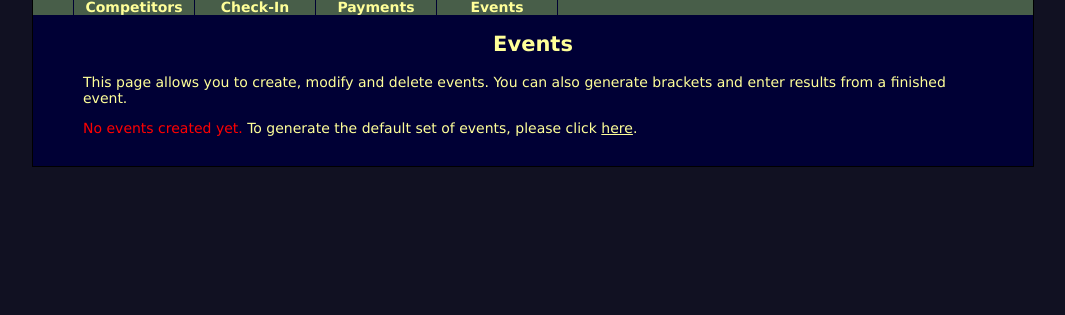
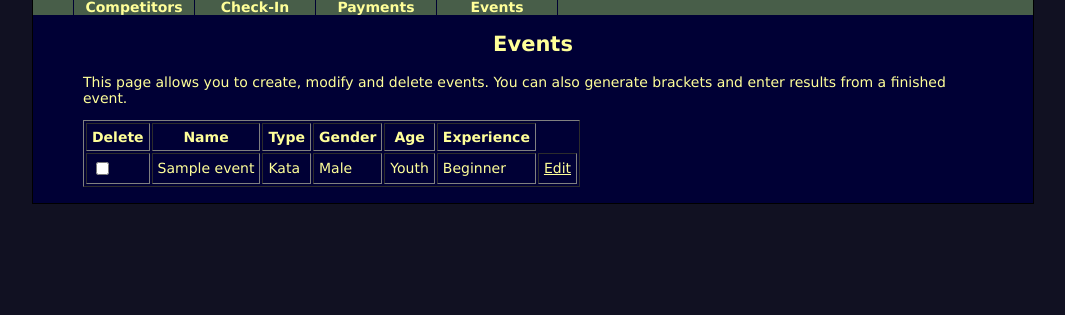
Before and after one commit to piotrf17/battleforboston, a Django app: page /tourny/events in a window 1280 px wide. Shown: the top 315 px of the page, without its empty margins (107-1172 px from the left). Run offline with Django 3.2, Linux system fonts and the light colour scheme; a user stored in the database is signed in; tables that the repository leaves empty hold one stand-in row (values such as "Sample post").

Commit message:
added a basic event detail view, changed models for events

```diff
--- a/tourny/admin.py
+++ b/tourny/admin.py
@@ -1,7 +1,9 @@
 # Register our models to be viewable in the admin interface.
 
 from django.contrib import admin
-from tourny.models import Payment,Person
+from tourny.models import *
 
 admin.site.register(Payment)
 admin.site.register(Person)
+admin.site.register(Team)
+admin.site.register(Event)
--- a/tourny/models.py
+++ b/tourny/models.py
@@ -110,12 +110,24 @@ class Person(models.Model):
     else:
       return today.year - self.dob.year + 1
 
+  def age_division(self):
+    if self.college_age:
+      return 'C'
+    if self.age() > 25:
+      return 'O'
+    elif self.age() > 18:
+      return 'C'
+    else:
+      return 'Y'
 
 class Team(models.Model):
   """A team of people that compete in an event."""
 
   name = models.CharField(max_length=100)
   members = models.ManyToManyField(Person)
+
+  def __unicode__(self):
+    return self.name
 
 
 class Event(models.Model):
@@ -129,7 +141,9 @@ class Event(models.Model):
 
   EVENT_TYPE_CHOICES = (
     ('A', 'Kata'),
+    ('B', 'Team Kata'),
     ('U', 'Kumite'),
+    ('V', 'Team Kumite'),
     ('B', 'Boston Battle'),
   )
 
@@ -158,18 +172,10 @@ class Event(models.Model):
   age = models.CharField(max_length=1, choices=AGE_CHOICES)
   experience = models.CharField(max_length=1, choices=EXPERIENCE_CHOICES)
 
-  class Meta:
-    abstract = True
-
-
-class IndividualEvent(Event):
-  """An event for individual competitors."""
-
   competitors = models.ManyToManyField(Person)
 
+  team_size = models.IntegerField(default=3)
+  teams = models.ManyToManyField(Team)
 
-class TeamEvent(Event):
-  """An event for teams."""
-
-  team_size = models.IntegerField(default=3)
-  competitors = models.ManyToManyField(Team)
+  def __unicode__(self):
+    return self.name
--- a/tourny/templates/tourny/events.html
+++ b/tourny/templates/tourny/events.html
@@ -8,11 +8,49 @@
   generate brackets and enter results from a finished event.</p>
 
 {% if events %}
+<table cellpadding="5" border="1">
+  <tr>
+    <th>Delete</th>
+    <th>Name</th>
+    <th>Type</th>
+    <th>Gender</th>
+    <th>Age</th>
+    <th>Experience</th>
+  </tr>
+  {% for event in events %}
+  <tr>
+    <td><input type="checkbox" name="delete" value="{{ event.pk }}"/></td>
+    <td>{{ event.name }}</td>
+    <td>
+      {% if event.event_type == 'A' %}Kata{% endif %}
+      {% if event.event_type == 'U' %}Kumite{% endif %}
+      {% if event.event_type == 'B' %}Boston Battle{% endif %}
+    </td>
+    <td>
+      {% if event.gender == 'M' %}Male{% endif %}
+      {% if event.gender == 'F' %}Female{% endif %}
+      {% if event.gender == 'B' %}Both{% endif %}
+    </td>
+    <td>
+      {% if event.age == 'Y' %}Youth{% endif %}
+      {% if event.age == 'C' %}College{% endif %}
+      {% if event.age == 'O' %}Older{% endif %}
+      {% if event.age == 'N' %}College & Older{% endif %}
+      {% if event.age == 'A' %}All{% endif %}
+    </td>
+    <td>
+      {% if event.experience == 'B' %}Beginner{% endif %}
+      {% if event.experience == 'I' %}Intermediate{% endif %}
+      {% if event.experience == 'A' %}Advanced{% endif %}
+      {% if event.experience == 'L' %}All{% endif %}
+    </td>
+    <td><a href="{% url 'tourny:event_detail' event.pk %}">Edit</a></td>
+  </tr>
+  {% endfor %}
+</table>
 {% else %}
-  <p><span class="error">No events created yet.</span>  To generate the default set of events, please
-    click <a href="{% url 'tourny:generate_default_events' %}">here</a>.</p>
+<p><span class="error">No events created yet.</span>  To generate the default set of events, please click <a href="{% url 'tourny:generate_default_events' %}">here</a>.</p>
 {% endif %}
-
 <br>
 
 {% endblock %}
--- a/tourny/urls.py
+++ b/tourny/urls.py
@@ -19,4 +19,5 @@ urlpatterns = patterns('',
   url(r'^events$', views.event_list, name='event_list'),
   url(r'^events/gen_default$', views.generate_default_events,
       name='generate_default_events'),
+  url(r'^events/(?P<event_id>\d+)$', views.event_detail, name='event_detail')
 )
--- a/tourny/views.py
+++ b/tourny/views.py
@@ -7,8 +7,8 @@ from django.shortcuts import get_object_or_404, render
 from django.template.loader import get_template
 from django.template import Context
 
+from tourny import models as m
 from tourny.forms import PersonForm, PaymentForm
-from tourny.models import Payment, Person
 
 ###################################################################
 # Registration Components.
@@ -62,14 +62,14 @@ def checkin(request):
   if request.method == 'POST':
     # Process waivers silently.
     for pk in request.POST.getlist('waiver'):
-      person = Person.objects.get(pk=pk)
+      person = m.Person.objects.get(pk=pk)
       person.waiver = True
       person.save()
     # If there are payments, we go to another page to process the payment.
     if len(request.POST.getlist('paid')):
       return accept_payment(request)
   competitors = []
-  for competitor in Person.objects.all():
+  for competitor in m.Person.objects.all():
     if competitor.paid == False or competitor.waiver == False:
       competitors.append(competitor)
   context = {'competitors' : competitors}
@@ -86,7 +86,7 @@ def accept_payment(request):
   competitors = []
   cost_per_competitor = 25   # TODO(piotrf): don't hardcode the cost.
   for pk in request.POST.getlist('paid'):
-    competitors.append(Person.objects.get(pk=pk))
+    competitors.append(m.Person.objects.get(pk=pk))
   estimated_cost = cost_per_competitor * len(competitors)
 
   if 'amount' in request.POST:
@@ -111,13 +111,13 @@ def accept_payment(request):
 
 @login_required
 def payment_list(request):
-  context = {'payments' : Payment.objects.all()}
+  context = {'payments' : m.Payment.objects.all()}
   return render(request, 'tourny/payments.html', context)
 
 
 @login_required
 def payment_detail(request, payment_id):
-  payment = get_object_or_404(Payment, pk=payment_id)
+  payment = get_object_or_404(m.Payment, pk=payment_id)
   context = {'payment': payment,
              'competitors': payment.person_set.all()}
   return render(request, 'tourny/payment_detail.html', context)
@@ -126,7 +126,7 @@ def payment_detail(request, payment_id):
 @login_required
 def competitor_list(request):
   """Summarized view of competitors."""
-  competitors = Person.objects.all()
+  competitors = m.Person.objects.all()
   context = {'competitors' : competitors}
   return render(request, 'tourny/competitors.html', context)
 
@@ -147,8 +147,7 @@ def event_list(request):
 
   Provides a list of events and gives controls to create, open, edit
   and delete events."""
-  events = []
-  context = {'events' : events}
+  context = {'events' : m.Event.objects.all()}
   return render(request, 'tourny/events.html', context)
 
 
@@ -158,4 +157,49 @@ def generate_default_events(request):
 
   Create a predefined set of events, and prepopulate based on event
   characteristics."""
+  # Individual Kumite events.
+  for gender in ['M', 'F']:
+    for age in ['Y', 'C', 'O']:
+      for experience in ['B', 'I', 'A']:
+        m.Event.objects.create(name='Default',
+                               event_type='U',
+                               gender=gender,
+                               age=age,
+                               experience=experience)
+  # Individual Kata events.
+  for age in ['Y', 'N']:
+    for experience in ['B', 'I', 'A']:
+      m.Event.objects.create(name='Default',
+                             event_type='A',
+                             gender='B',
+                             age=age,
+                             experience=experience)
   return HttpResponseRedirect('../events')
+
+
+@login_required
+def event_detail(request, event_id):
+  event = get_object_or_404(m.Event, pk=event_id)
+  competitors = []
+  # Filter by event type and experience level.
+  # TODO(piotrf): handle event experience level of "All"
+  if event.event_type == 'A':
+    competitors = m.Person.objects.filter(kata=event.experience)
+  elif event.event_type == 'U':
+    competitors = m.Person.objects.filter(kumite=event.experience)
+  else:
+    return HttpResponseRedirect('../events')
+  # Filter by gender.
+  if event.gender != 'B':
+    competitors = competitors.filter(gender=event.gender)
+  # Filter by age.
+  filtered_competitors = []
+  for competitor in competitors:
+    if (event.age == 'A' or
+        event.age == competitor.age_division() or
+        (event.age == 'N' and (competitor.age_division() == 'C' or
+                               competitor.age_division() == 'O'))):
+      filtered_competitors.append(competitor)
+  context = {'event': event,
+             'competitors': filtered_competitors}
+  return render(request, 'tourny/event_detail.html', context)
```
Also changed, not shown: tourny/templates/tourny/event_detail.html (added, +59 -0 lines), tourny/migrations/0007_auto__del_teamevent__del_individualevent__add_event.py (added).
